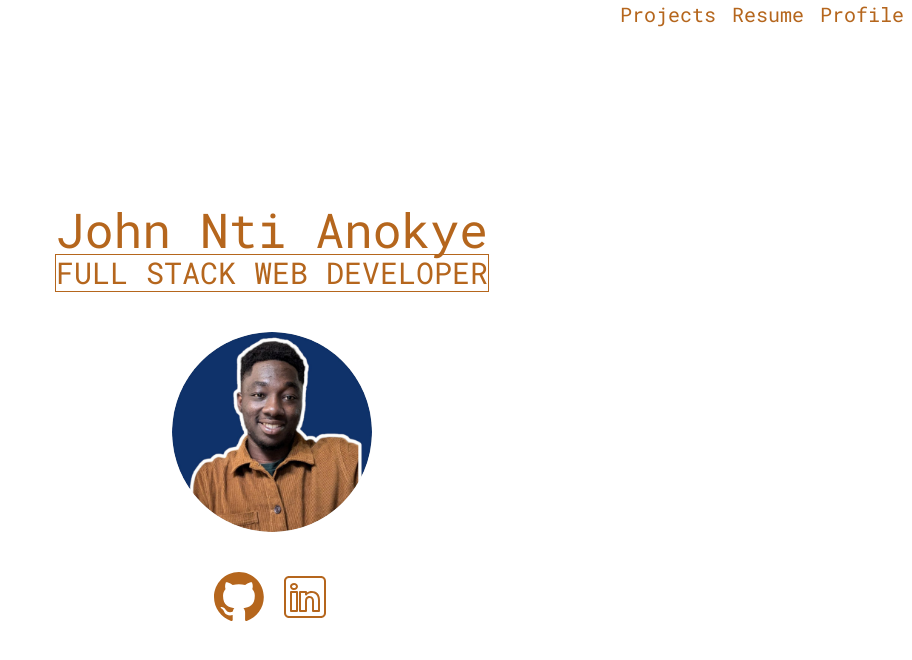
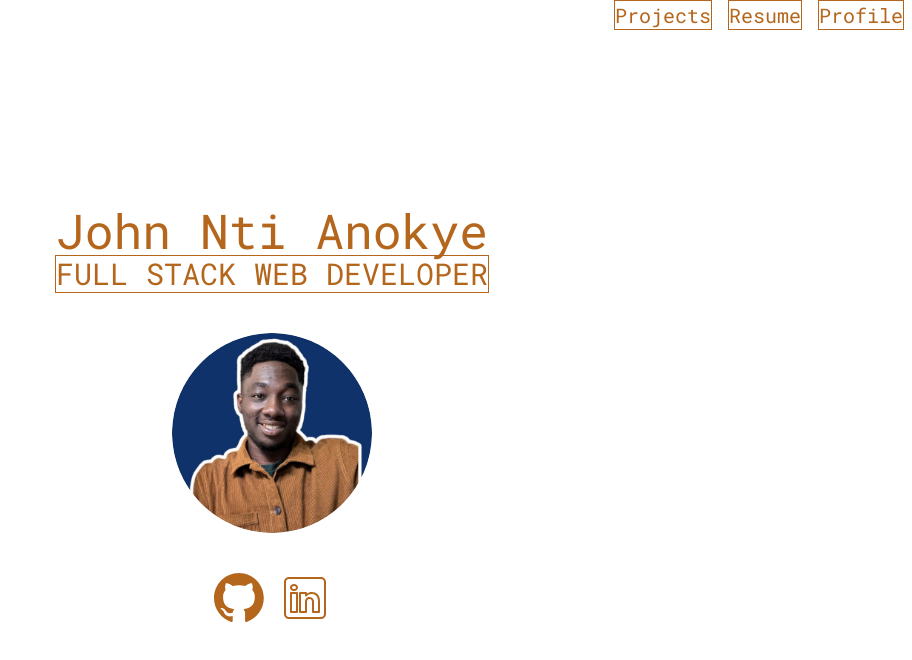
Before and after one commit to Johnnti/portfolio-website, a Next.js app: page / in a window 1280 px wide. Shown: the top 660 px of the page, without its empty margins (368-1280 px from the left). Built offline with nearby package versions, Linux system fonts and the light colour scheme.

Commit message:
add border to nav links

```diff
--- a/app/page.tsx
+++ b/app/page.tsx
@@ -5,9 +5,9 @@ export default function Home() {
     <div className="flex flex-col h-screen">
         <header>
           <nav className="text-xl">
-            <a href="#" className="float-right mx-2 inline-block">Profile</a>
-            <a href="#" className="float-right mx-2 inline-block">Resume</a>
-            <a href="#" className="float-right mx-2 inline-block">Projects</a>
+            <a href="#" className="float-right mx-2 inline-block border">Profile</a>
+            <a href="#" className="float-right mx-2 inline-block border">Resume</a>
+            <a href="#" className="float-right mx-2 inline-block border">Projects</a>
           </nav>
         </header>
         <main className="flex flex-col justify-center items-center h-screen">
```
Also changed, not shown: 1 other file (tests, documents, lock files or other folders).
